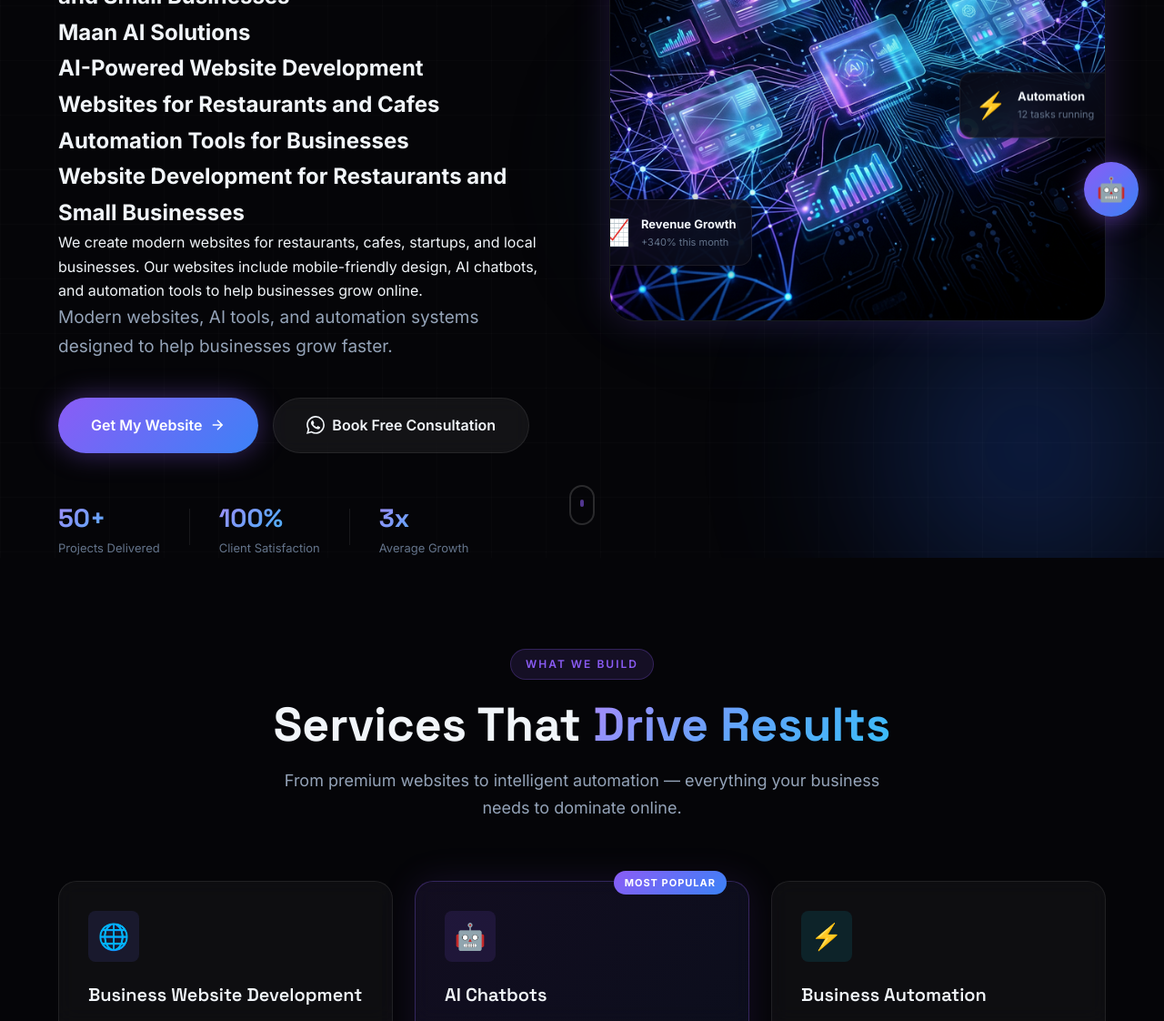
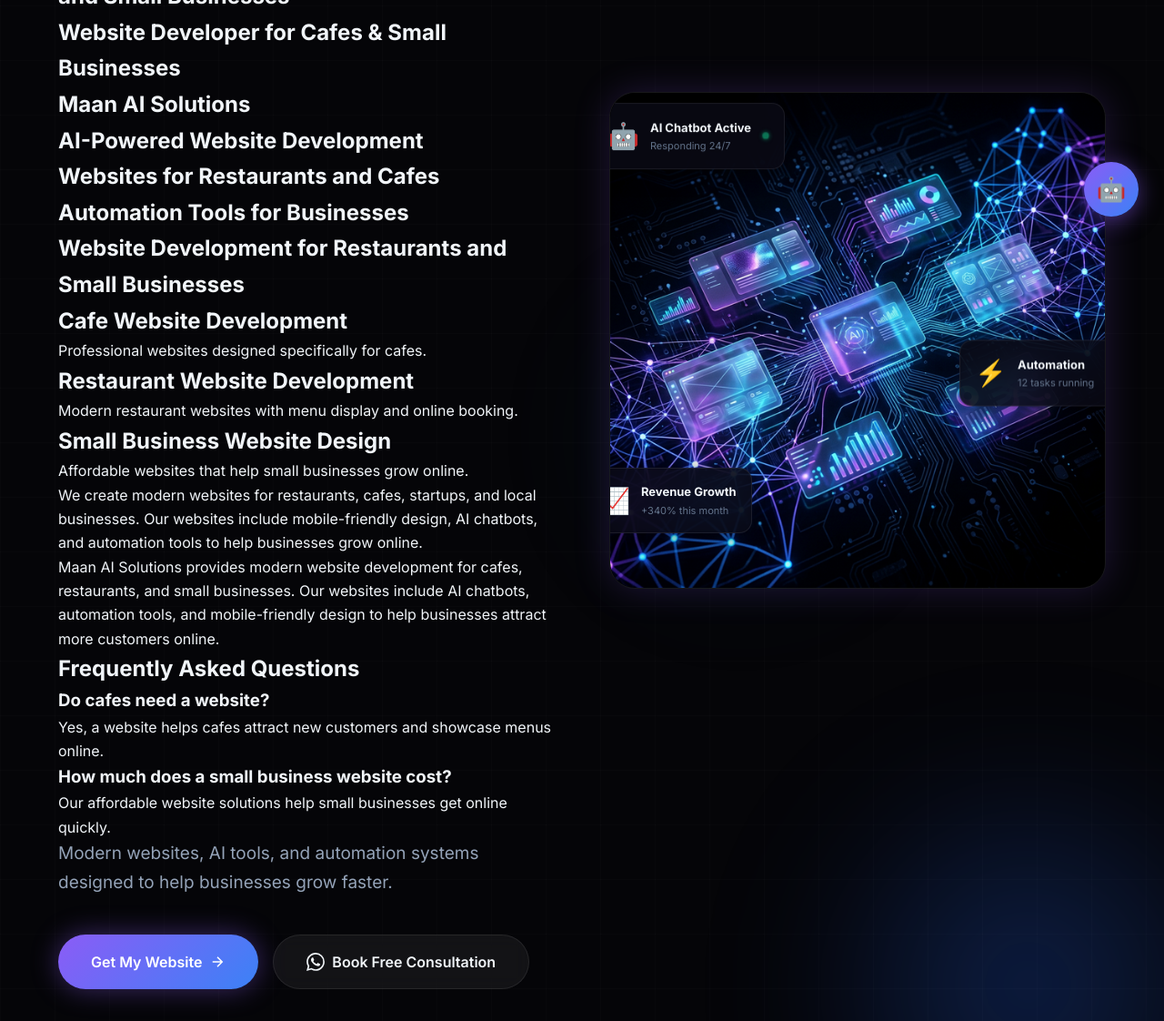
Before and after one commit to anshuman7739/maan-ai, a plain HTML site: page index.html in a window 1280 px wide. Shown: the part 534-1656 px from the top of the page at 91% size. Drawn offline with nearby package versions, Linux system fonts and the light colour scheme.

Commit message:
Update index.html

```diff
--- a/index.html
+++ b/index.html
@@ -69,6 +69,7 @@
                     <span class="gradient-text">Powerful Online Brand</span>
                 </h1>
                 <h1>Affordable Website Development for Cafes and Small Businesses</h1>
+                <h1>Website Developer for Cafes & Small Businesses</h1>
                 <h1>Maan AI Solutions</h1>
 
                 <h2>AI-Powered Website Development</h2>
@@ -77,12 +78,33 @@
 
                 <h2>Automation Tools for Businesses</h2>
                 <h2>Website Development for Restaurants and Small Businesses</h2>
+                <h2>Cafe Website Development</h2>
+<p>Professional websites designed specifically for cafes.</p>
+
+<h2>Restaurant Website Development</h2>
+<p>Modern restaurant websites with menu display and online booking.</p>
+
+<h2>Small Business Website Design</h2>
+<p>Affordable websites that help small businesses grow online.</p>
 
                 <p>
                     We create modern websites for restaurants, cafes, startups, and local businesses.
                     Our websites include mobile-friendly design, AI chatbots, and automation tools to help businesses
                     grow online.
                 </p>
+                <p>
+Maan AI Solutions provides modern website development for cafes,
+restaurants, and small businesses. Our websites include AI chatbots,
+automation tools, and mobile-friendly design to help businesses
+attract more customers online.
+</p>
+                <h2>Frequently Asked Questions</h2>
+
+<h3>Do cafes need a website?</h3>
+<p>Yes, a website helps cafes attract new customers and showcase menus online.</p>
+
+<h3>How much does a small business website cost?</h3>
+<p>Our affordable website solutions help small businesses get online quickly.</p>
                 <p class="hero-sub">
                     Modern websites, AI tools, and automation systems designed to help businesses grow faster.
                 </p>
```
